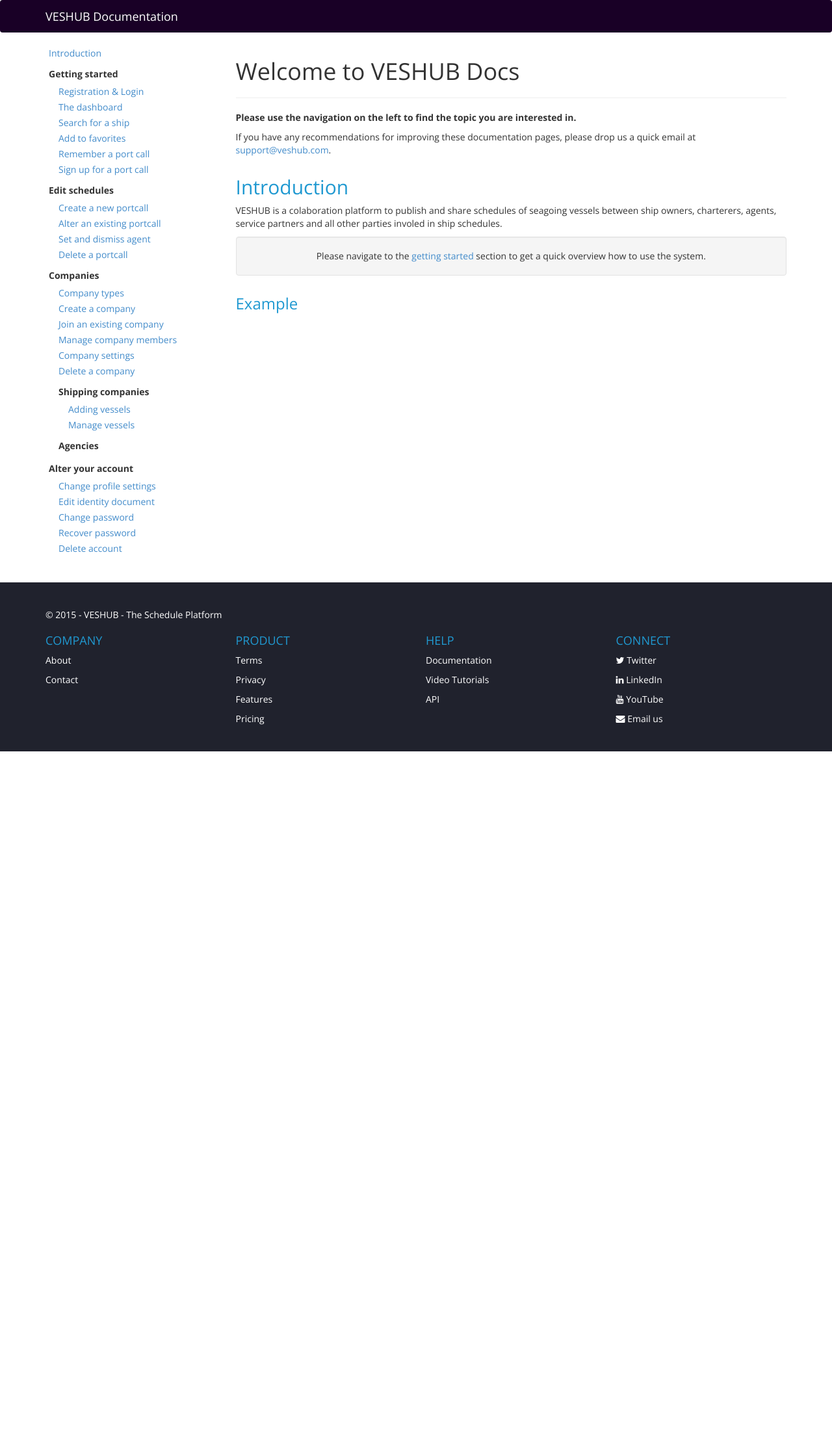
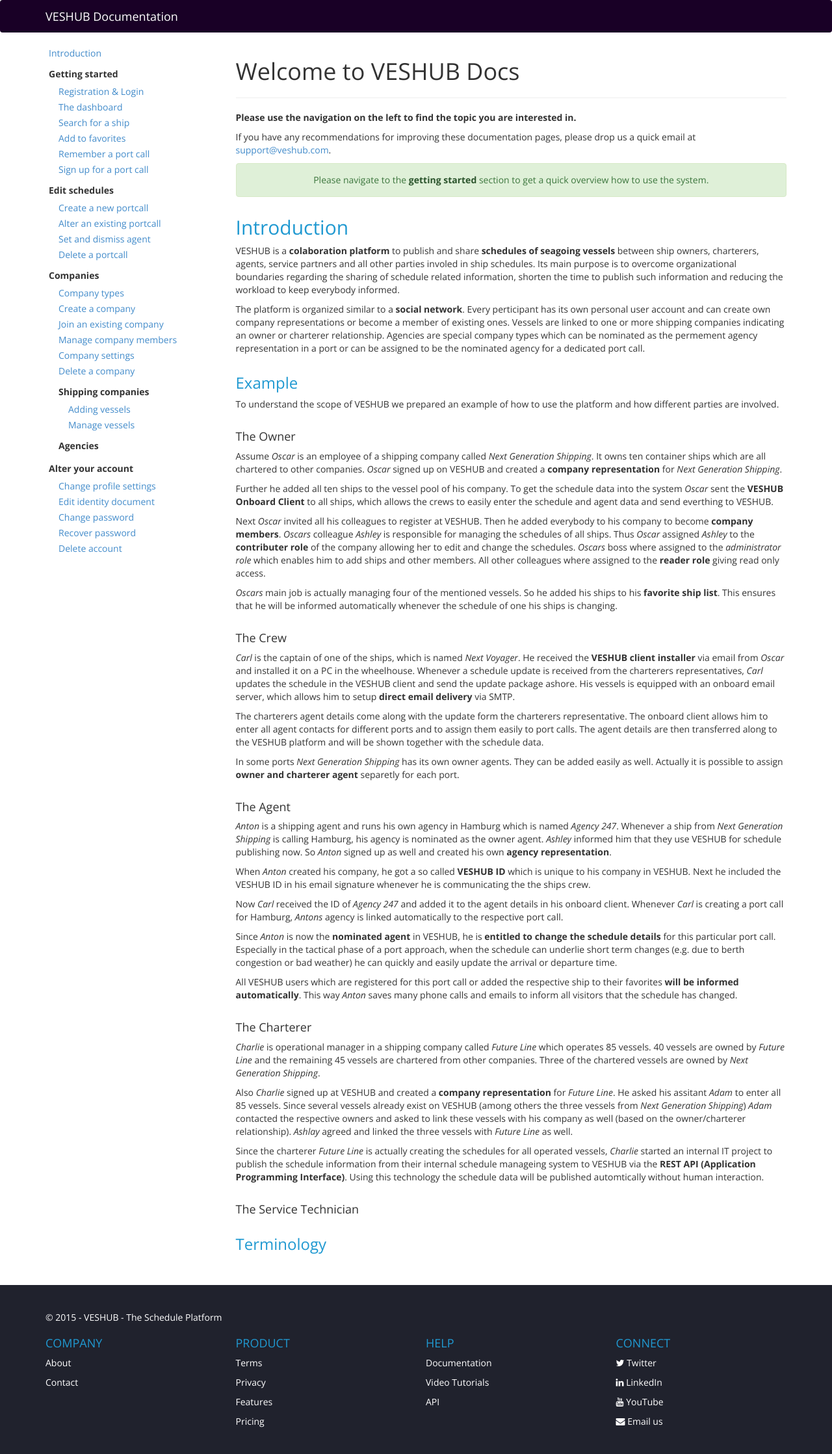
Before and after one commit to argonavis80/argonavis80.github.io, a Jekyll site: the page built from index.md, in a window 1280 px wide. Shown: the whole page at 65% size. Built offline with Jekyll 4.4.1, drawn with Linux system fonts in a browser that asks for light colours; nearby versions of some CDN libraries; before the commit the page ends 1156 px from its top, so only the background shows below that.

Commit message:
Extended Introduction.

```diff
--- a/css/Site.css
+++ b/css/Site.css
@@ -52,7 +52,6 @@ body {
 }
 
 .document h4 {
-    color: #2099D1;
     margin-top: 30px;
 }
 
--- a/index.md
+++ b/index.md
@@ -7,11 +7,54 @@ title: "Welcome to VESHUB Docs"
 
 If you have any recommendations for improving these documentation pages, please drop us a quick email at <support@veshub.com>.
 
+Please navigate to the [getting started](/getting-started/){: .alert-link} section to get a quick overview how to use the system.
+{: .alert .alert-success .text-center}
+
 ## Introduction {#intro}
 
-VESHUB is a colaboration platform to publish and share schedules of seagoing vessels between ship owners, charterers, agents, service partners and all other parties involed in ship schedules.
+VESHUB is a **colaboration platform** to publish and share **schedules of seagoing vessels** between ship owners, charterers, agents, service partners and all other parties involed in ship schedules. Its main purpose is to overcome organizational boundaries regarding the sharing of schedule related information, shorten the time to publish such information and reducing the workload to keep everybody informed.
 
-Please navigate to the [getting started](/getting-started/) section to get a quick overview how to use the system.
-{: .well .text-center}
+The platform is organized similar to a **social network**. Every perticipant has its own personal user account and can create own company representations or become a member of existing ones. Vessels are linked to one or more shipping companies indicating an owner or charterer relationship. Agencies are special company types which can be nominated as the permement agency representation in a port or can be assigned to be the nominated agency for a dedicated port call.
 
 ### Example
+To understand the scope of VESHUB we prepared an example of how to use the platform and how different parties are involved.
+
+#### The Owner
+Assume *Oscar* is an employee of a shipping company called *Next Generation Shipping*. It owns ten container ships which are all chartered to other companies. *Oscar* signed up on VESHUB and created a **company representation** for *Next Generation Shipping*.
+
+Further he added all ten ships to the vessel pool of his company. To get the schedule data into the system *Oscar* sent the **VESHUB Onboard Client** to all ships, which allows the crews to easily enter the schedule and agent data and send everthing to VESHUB.
+
+Next *Oscar* invited all his colleagues to register at VESHUB. Then he added everybody to his company to become **company members**. *Oscars* colleague *Ashley* is responsible for managing the schedules of all ships. Thus *Oscar* assigned *Ashley* to the **contributer role** of the company allowing her to edit and change the schedules. *Oscars* boss where assigned to the *administrator role* which enables him to add ships and other members. All other colleagues where assigned to the **reader role** giving read only access.
+
+*Oscars* main job is actually managing four of the mentioned vessels. So he added his ships to his **favorite ship list**. This ensures that he will be informed automatically whenever the schedule of one his ships is changing.
+
+#### The Crew
+*Carl* is the captain of one of the ships, which is named *Next Voyager*. He received the **VESHUB client installer** via email from *Oscar* and installed it on a PC in the wheelhouse. Whenever a schedule update is received from the charterers representatives, *Carl* updates the schedule in the VESHUB client and send the update package ashore. His vessels is equipped with an onboard email server, which allows him to setup **direct email delivery** via SMTP.
+
+The charterers agent details come along with the update form the charterers representative. The onboard client allows him to enter all agent contacts for different ports and to assign them easily to port calls. The agent details are then transferred along to the VESHUB platform and will be shown together with the schedule data.
+
+In some ports *Next Generation Shipping* has its own owner agents. They can be added easily as well. Actually it is possible to assign **owner and charterer agent** separetly for each port.
+
+#### The Agent
+*Anton* is a shipping agent and runs his own agency in Hamburg which is named *Agency 247*. Whenever a ship from *Next Generation Shipping* is calling Hamburg, his agency is nominated as the owner agent. *Ashley* informed him that they use VESHUB for schedule publishing now. So *Anton* signed up as well and created his own **agency representation**.
+
+When *Anton* created his company, he got a so called **VESHUB ID** which is unique to his company in VESHUB. Next he included the VESHUB ID in his email signature whenever he is communicating the the ships crew.
+
+Now *Carl* received the ID of *Agency 247* and added it to the agent details in his onboard client. Whenever *Carl* is creating a port call for Hamburg, *Antons* agency is linked automatically to the respective port call.
+
+Since *Anton* is now the **nominated agent** in VESHUB, he is **entitled to change the schedule details** for this particular port call. Especially in the tactical phase of a port approach, when the schedule can underlie short term changes (e.g. due to berth congestion or bad weather) he can quickly and easily update the arrival or departure time.
+
+All VESHUB users which are registered for this port call or added the respective ship to their favorites **will be informed automatically**. This way *Anton* saves many phone calls and emails to inform all visitors that the schedule has changed.
+
+#### The Charterer
+*Charlie* is operational manager in a shipping company called *Future Line* which operates 85 vessels. 40 vessels are owned by *Future Line* and the remaining 45 vessels are chartered from other companies. Three of the chartered vessels are owned by *Next Generation Shipping*.
+
+Also *Charlie* signed up at VESHUB and created a **company representation** for *Future Line*. He asked his assitant *Adam* to enter all 85 vessels. Since several vessels already exist on VESHUB (among others the three vessels from *Next Generation Shipping*) *Adam* contacted the respective owners and asked to link these vessels with his company as well (based on the owner/charterer relationship). *Ashlay* agreed and linked the three vessels with *Future Line* as well.
+
+Since the charterer *Future Line* is actually creating the schedules for all operated vessels, *Charlie* started an internal IT project to publish the schedule information from their internal schedule manageing system to VESHUB via the **REST API (Application Programming Interface)**. Using this technology the schedule data will be published automtically without human interaction.
+
+
+
+#### The Service Technician
+
+### Terminology
```
Also changed, not shown: .settings/settings.json (added).
